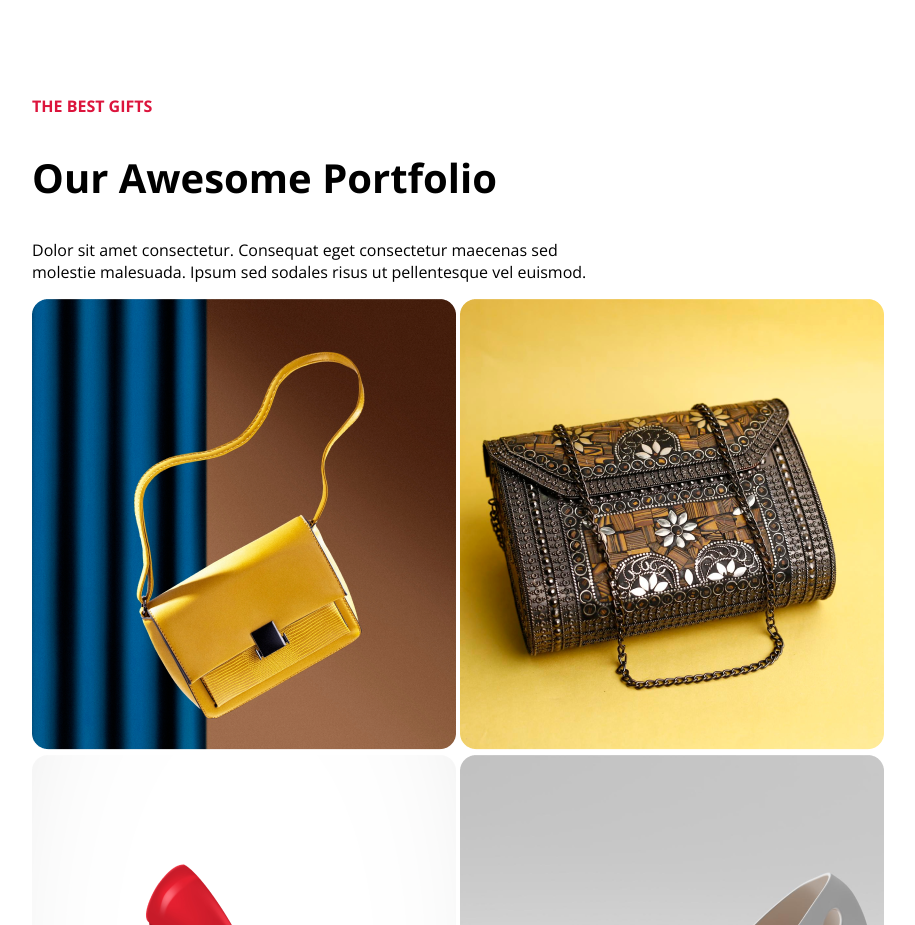
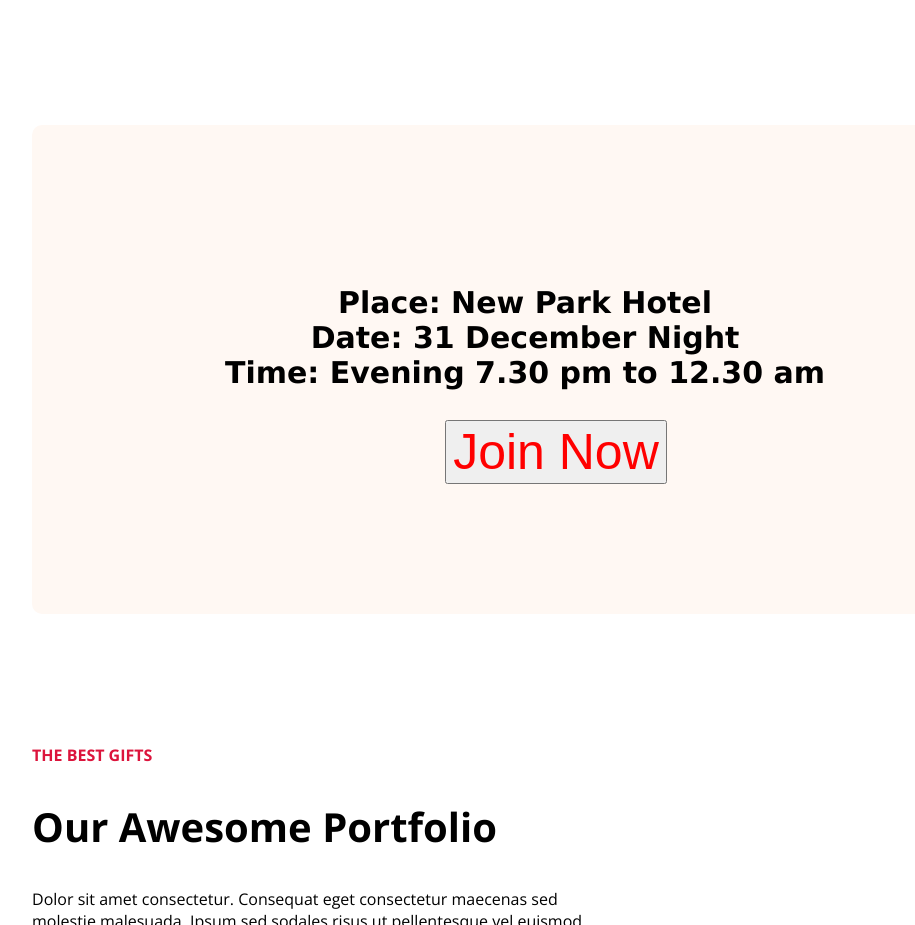
Before and after one commit to Asadulla56/first-assignment, a plain HTML site: page index.html in a window 1280 px wide. Shown: the part 1940-2865 px from the top of the page, without its empty margins (115-1030 px from the left). Drawn offline with nearby package versions, Linux system fonts and the light colour scheme.

Commit message:
date time

```diff
--- a/index.html
+++ b/index.html
@@ -51,6 +51,16 @@
 
 
         </section>
+
+        <section class="about-skills">
+            <h3 class="asad-title">Place: New Park Hotel <br>
+                Date: 31 December Night  <br>
+                Time: Evening 7.30 pm to 12.30 am</h3>
+                <button class="asad">Join Now</button>
+
+
+        </section>
+
         <section>
             <h4 class="best">THE BEST GIFTS</h4>
             <h1 class="portifilo">Our Awesome Portfolio</h1>
--- a/styles/blog.css
+++ b/styles/blog.css
@@ -125,6 +125,21 @@ main .about-section {
     text-align: justify;
 }
 
+.asad-title {
+    text-align: center;
+    font-size: 30px;
+    font-family: Verdana, Geneva, Tahoma, sans-serif;
+    text-decoration: solid;
+}
+
+.asad {
+    color: red;
+    margin-left: 39%;
+    font-size: 50px;
+    text-align: justify;
+
+}
+
 .skill {
     margin-left: 39%;
 }
@@ -163,12 +178,14 @@ footer {
     line-height: 2.5rem;
     /* 166.667% */
 }
-.columns{
-margin-left: 500px;
-margin-top: 10px;
-margin-bottom: 10px;
+
+.columns {
+    margin-left: 500px;
+    margin-top: 10px;
+    margin-bottom: 10px;
 }
-.sections-titles{
+
+.sections-titles {
     color: red;
     margin-top: 100px;
 }
```
